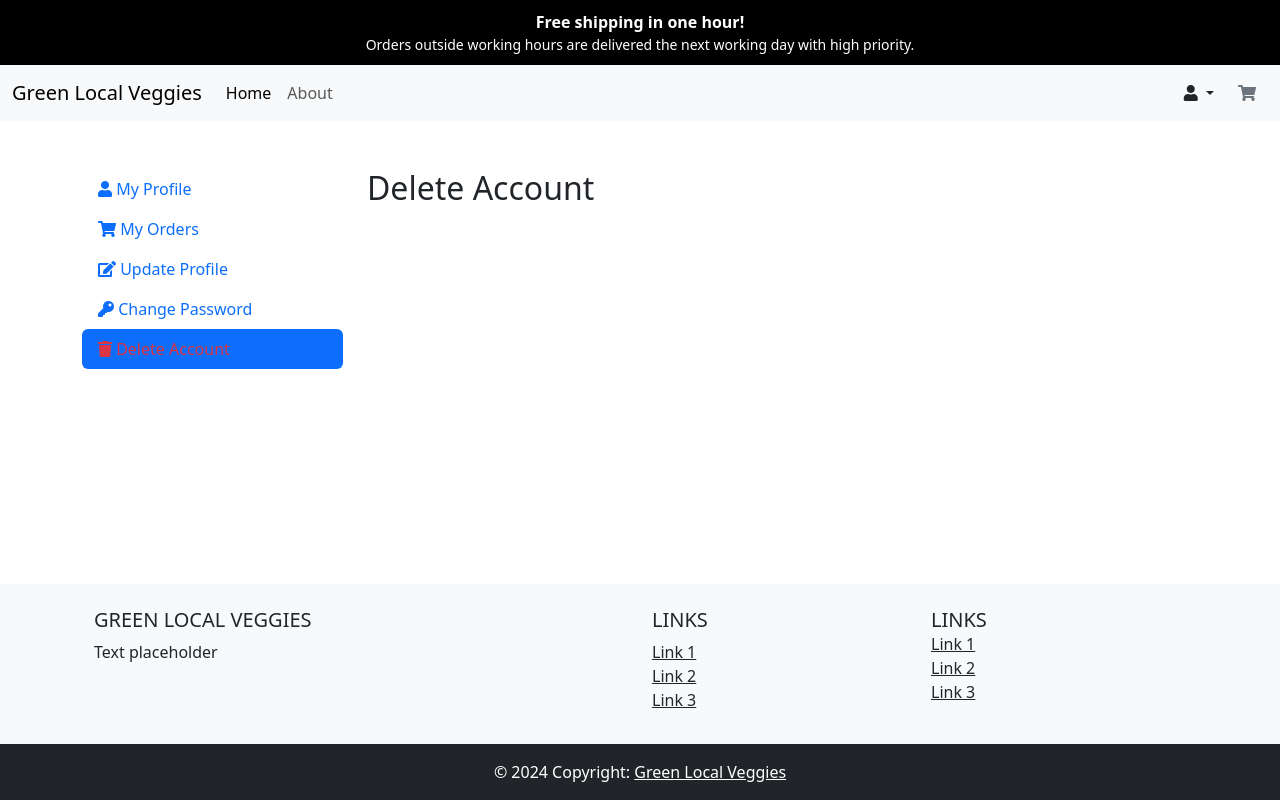
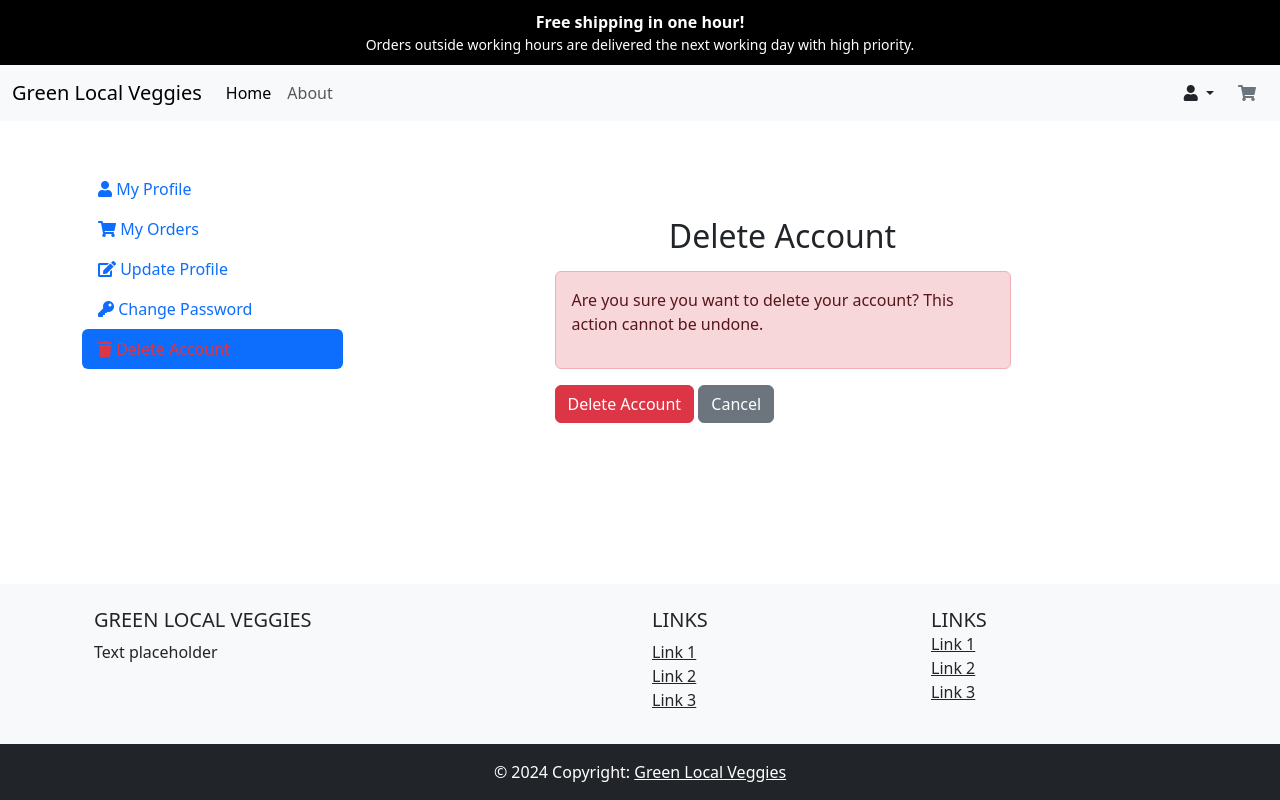
Before and after one commit to zioan/pp4_GreenLocalVeggies, a Django app: page /customers/profile/ in a window 1280 px wide, after a click on "Delete Account". Run offline with Django 5.2, Linux system fonts and the light colour scheme; the visitor is signed in with stand-in values (Sample User, id 1); some libraries are stand-ins or nearby versions.

Commit message:
Add delete account view and templates

```diff
--- /dev/null
+++ b/customer/templates/customer/components/delete-account.html
@@ -0,0 +1,11 @@
+<div class="container my-5 form-max-width">
+    <h2 class="text-center mb-3">Delete Account</h2>
+    <form method="post" action="{% url 'delete_account' %}">
+        {% csrf_token %}
+        <div class="alert alert-danger">
+            <p>Are you sure you want to delete your account? This action cannot be undone.</p>
+        </div>
+        <button type="submit" class="btn btn-danger">Delete Account</button>
+        <a href="{% url 'profile' %}" id="cancel-account-delete-button" class="btn btn-secondary">Cancel</a>
+    </form>
+</div>
--- a/customer/templates/customer/profile.html
+++ b/customer/templates/customer/profile.html
@@ -47,7 +47,7 @@
                 </div>
 
                 <div class="tab-pane fade" id="v-pills-delete" role="tabpanel" aria-labelledby="v-pills-delete-tab">
-                    <h2>Delete Account</h2>
+                    {% include "customer/components/delete-account.html" %}
                 </div>
             </div>
         </div>
--- a/customer/urls.py
+++ b/customer/urls.py
@@ -6,4 +6,5 @@ urlpatterns = [
     path('register/', views.register, name='register'),
     path('login/', views.login, name='login'),
     path('profile/', views.profile, name='profile'),
+    path('delete_account/', views.delete_account, name='delete_account'),
 ]
--- a/customer/views.py
+++ b/customer/views.py
@@ -2,6 +2,8 @@ from django.shortcuts import render, redirect
 from django.contrib.auth import login as auth_login
 from django.contrib.auth.decorators import login_required
 from django.contrib.auth import update_session_auth_hash
+from django.contrib.auth import logout
+from django.http import HttpResponseForbidden
 from .forms import (
     CustomerRegistrationForm,
     CustomerLoginForm,
@@ -64,3 +66,15 @@ def profile(request):
         'profile_form': profile_form,
         'password_form': password_form,
     })
+
+
+@login_required
+def delete_account(request):
+    if request.method == 'POST':
+        user = request.user
+        user.delete()
+        # Log out the user and redirect to home page
+        logout(request)
+        return redirect('index')
+    else:
+        return HttpResponseForbidden("You cannot access this page.")
```
